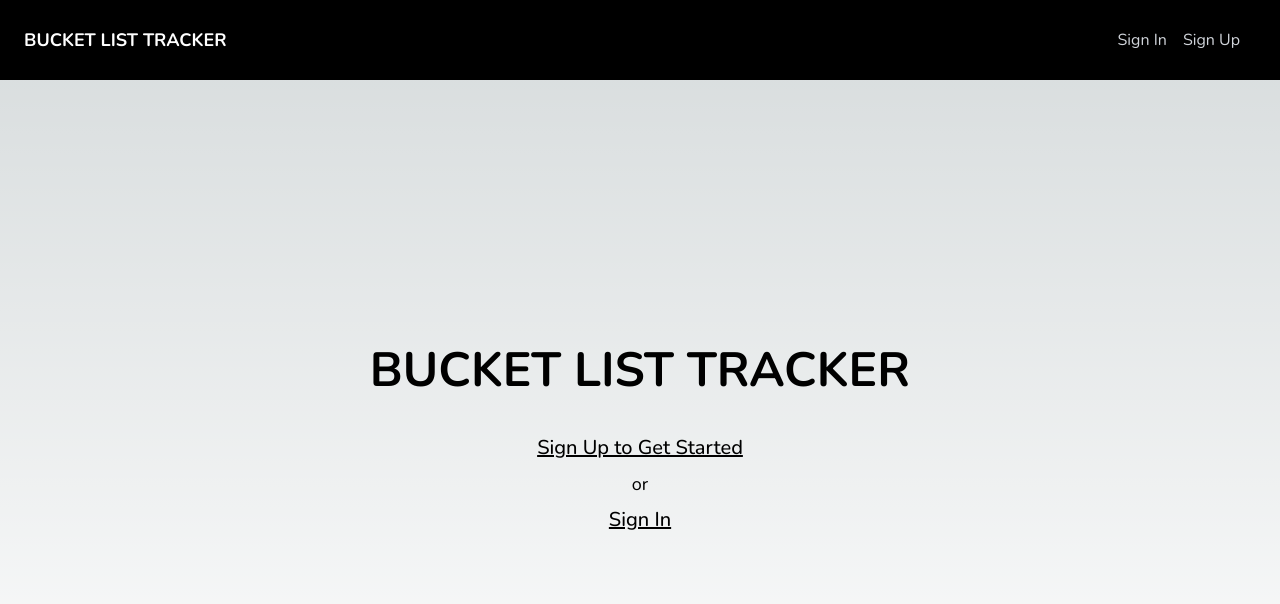
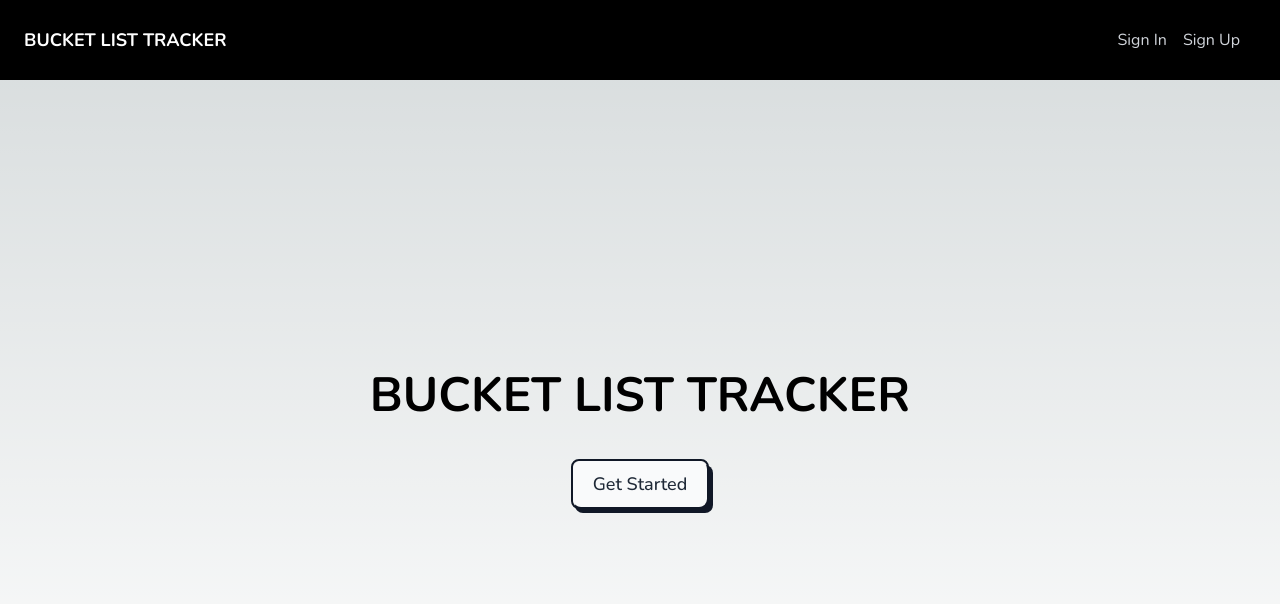
Before and after one commit to supremekhadka/bucket-list-tracker, a Next.js app: page / in a window 1280 px wide. Shown: the top 604 px of the page. Built offline with nearby package versions, Linux system fonts and the light colour scheme; no server answers.

Commit message:
resolved authentication error, and checked items order

```diff
--- a/app/dashboard/page.tsx
+++ b/app/dashboard/page.tsx
@@ -1,12 +1,9 @@
 'use client'
 
-import React from "react";
+import React, { useState, useEffect } from "react";
 import AddButton from "../components/addButton";
 import Item from "../components/item"
 import ProgressBar from "../components/progressBar";
-
-import { useState, useEffect } from "react";
-import { log } from "console";
 
 export default function Dashboard() {
 
@@ -78,7 +75,7 @@ export default function Dashboard() {
 
           <ul className="w-full flex flex-col items-start gap-4 mt-16">
             {item.map((value, index) => (
-              <li key={index} className="w-full flex flex-col ">
+              <li key={index} className={`w-full flex flex-col ${checkedItem[index] ? `order-first` : `order-none`}` }>
                     <Item value={value} index={index} handleDelete={handleDelete} checked={checkedItem[index] || false} handleCheckboxChange={handleCheckboxChange} />
               </li>
             ))}
--- a/app/page.tsx
+++ b/app/page.tsx
@@ -9,9 +9,14 @@ const HomePage = () => {
       <div className="w-full flex flex-col items-center justify-center h-[calc(100vh-5rem)] gap-10">
         <h1 className='text-5xl font-bold uppercase'>Bucket List Tracker</h1>
         <div className="flex flex-col items-center gap-2">
-          <Link href='/sign-up' className='underline text-xl font-medium'>Sign Up to Get Started</Link>
-          <span className='text-lg'>or</span>
-          <Link href='/sign-in' className='underline text-xl font-medium'>Sign In</Link>
+          <a href="/dashboard" className="relative inline-block text-lg group">
+          <span className="relative z-10 block px-5 py-3 overflow-hidden font-medium leading-tight text-gray-800 transition-colors duration-300 ease-out border-2 border-gray-900 rounded-lg group-hover:text-white">
+            <span className="absolute inset-0 w-full h-full px-5 py-3 rounded-lg bg-gray-50"></span>
+            <span className="absolute left-0 w-48 h-48 -ml-2 transition-all duration-300 origin-top-right -rotate-90 -translate-x-full translate-y-12 bg-gray-900 group-hover:-rotate-180 ease"></span>
+            <span className="relative">Get Started</span>
+          </span>
+          <span className="absolute bottom-0 right-0 w-full h-12 -mb-1 -mr-1 transition-all duration-200 ease-linear bg-gray-900 rounded-lg group-hover:mb-0 group-hover:mr-0" data-rounded="rounded-lg"></span>
+          </a>
         </div>
       </div>
     </>
--- a/package.json
+++ b/package.json
@@ -9,8 +9,10 @@
     "lint": "next lint"
   },
   "dependencies": {
+    "@clerk/clerk-react": "^5.0.5",
     "@clerk/nextjs": "^5.0.8",
     "@clerk/themes": "^2.1.3",
+    "@supabase/supabase-js": "^2.43.1",
     "next": "14.2.3",
     "react": "^18",
     "react-dom": "^18"
```
Also changed, not shown: middleware.ts (+11 -4 lines), 1 other file (tests, documents, lock files or other folders).
